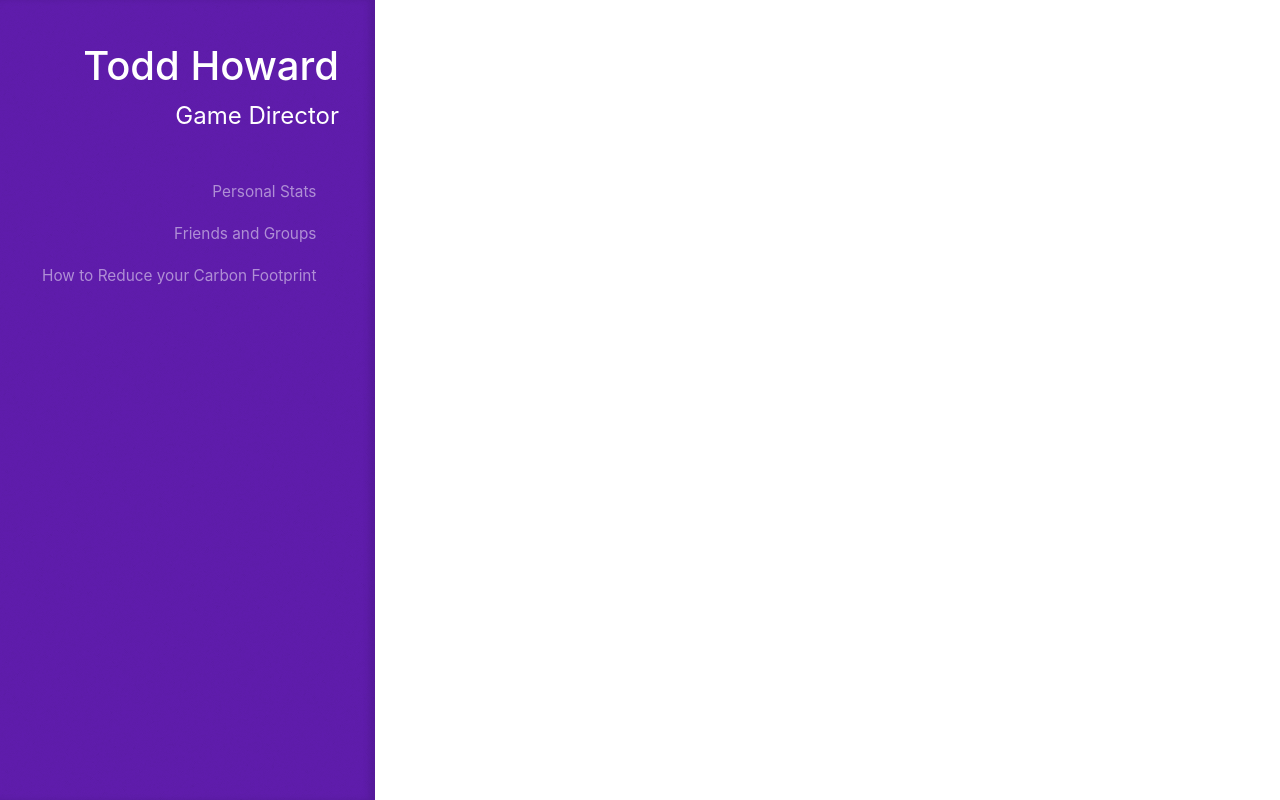
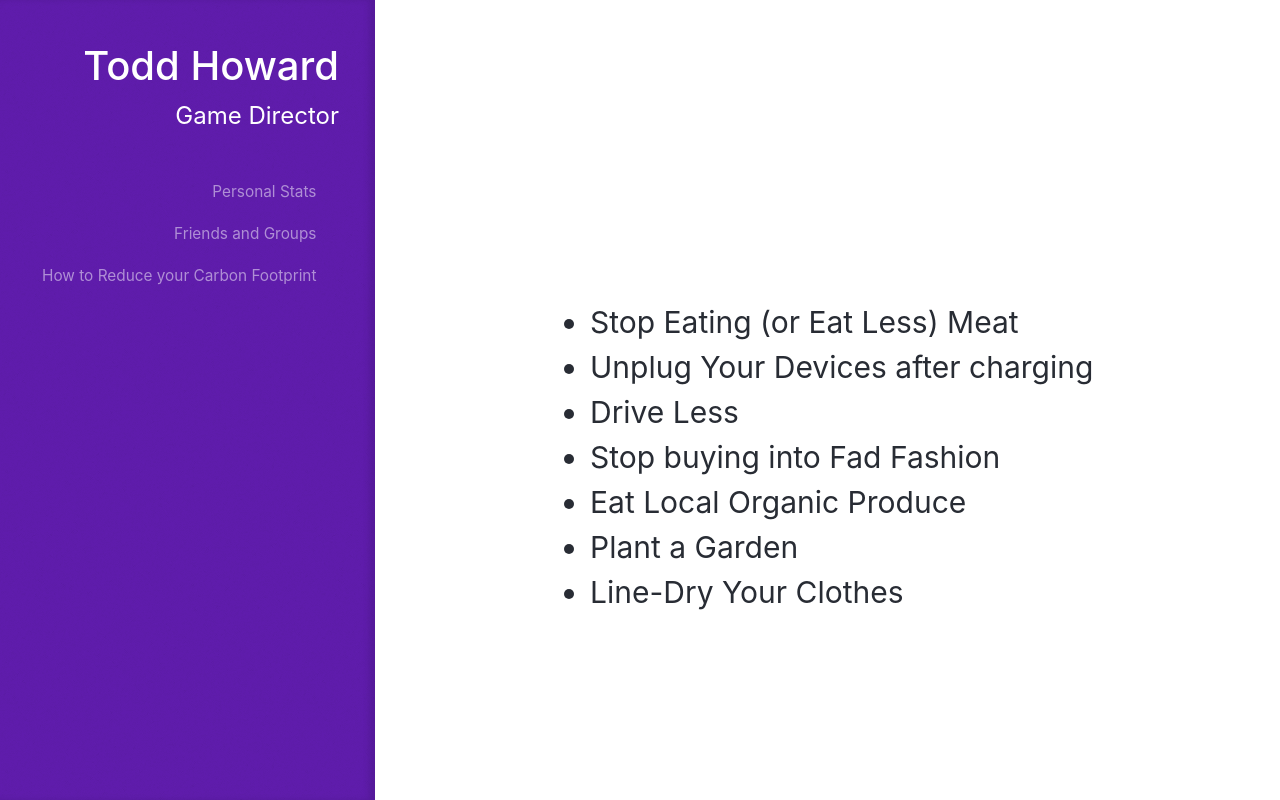
Before and after one commit to yongchengzhu/Cuny-Hackathon-Fall-2019, a React (Create React App) app in the folder client/: page /howto in a window 1280 px wide. Built offline with nearby package versions, Linux system fonts and the light colour scheme.

Commit message:
added some basic touches to /howto page

```diff
--- a/client/src/css/App.css
+++ b/client/src/css/App.css
@@ -48,3 +48,10 @@
 .dashboard_Input_Feilds {
   margin-left: 10%;
 }
+
+.group_Items {
+  margin-left: 550px;
+  margin-top: 300px;
+  font-size: 30px;
+  color: #282C34;
+}
--- a/client/src/pages/dashboard-page.js
+++ b/client/src/pages/dashboard-page.js
@@ -49,16 +49,13 @@ export default class Groups extends Component {
 
         <input type="text" /><br></br>
 
-
         <label className="label_Info">Gallons of gas used: </label>
 
         <input type="text" className="ml-5" /><br></br>
 
-
         <label className="label_Info">Total emitted Carbon-Dioxide: </label>
 
         <input type="text" className="ml-5"/><br></br>
-
 
         <button type="submit" className="dashboard_Button">Add More Data</button>
 
--- a/client/src/pages/groups-page.js
+++ b/client/src/pages/groups-page.js
@@ -24,7 +24,7 @@ export default class Groups extends Component {
 
   render() {
     return (
-      <div className="pie_Chart">
+      <div>
         <SideBar/>
         <div>
         <Piechart
--- a/client/src/pages/howto-page.js
+++ b/client/src/pages/howto-page.js
@@ -20,6 +20,15 @@ export default class Howto extends Component {
             <div>
                 <SideBar/>
 
+                <ul className="group_Items">
+                    <li>Stop Eating (or Eat Less) Meat </li>
+                    <li>Unplug Your Devices after charging</li>
+                    <li>Drive Less</li>
+                    <li>Stop buying into Fad Fashion</li>
+                    <li>Eat Local Organic Produce</li>
+                    <li>Plant a Garden</li>
+                    <li>Line-Dry Your Clothes</li>
+                </ul>
 
             </div>
         );
```
